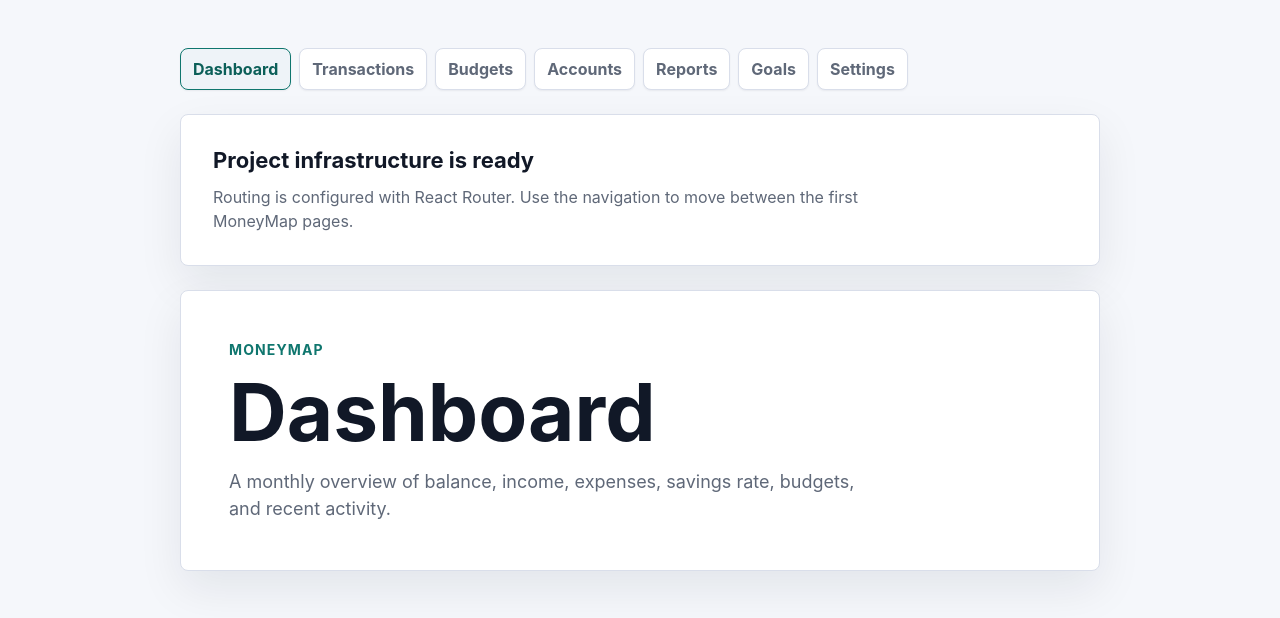
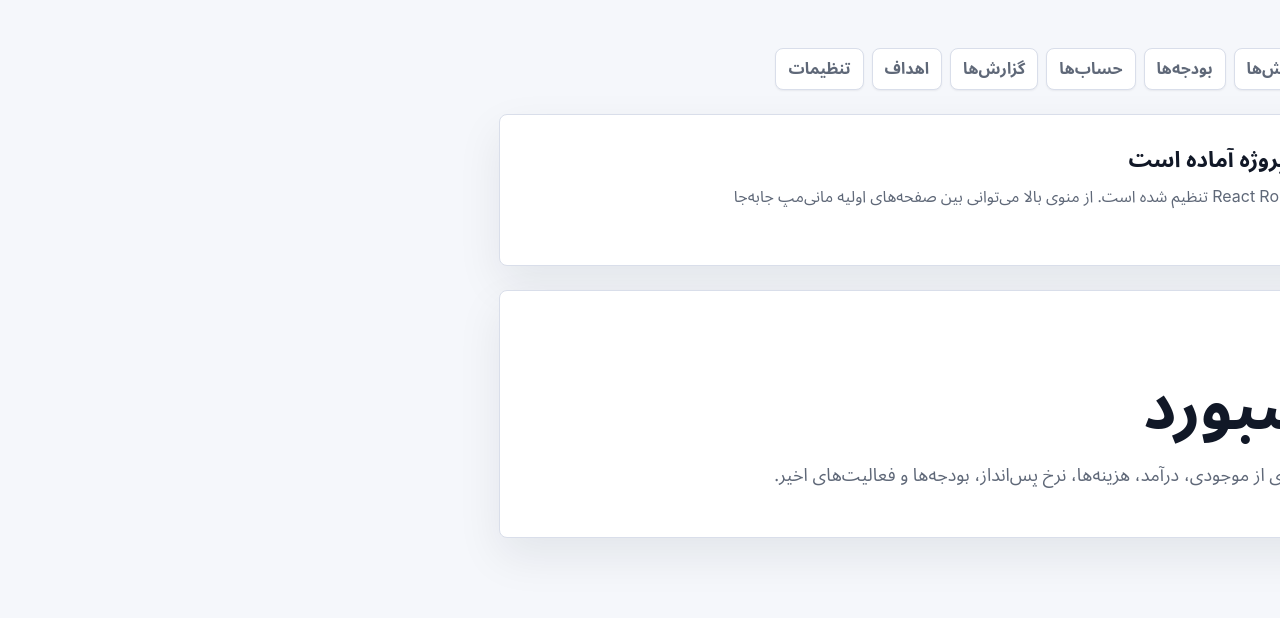
Before and after one commit to elahe-fakour/money-map, a React (Vite) app: page / in a window 1280 px wide. Shown: the top 618 px of the page. Built offline with nearby package versions, Linux system fonts and the light colour scheme.

Commit message:
feat: localize initial UI to Persian

```diff
--- a/index.html
+++ b/index.html
@@ -1,13 +1,13 @@
 <!doctype html>
-<html lang="en">
+<html lang="fa" dir="rtl">
   <head>
     <meta charset="UTF-8" />
     <meta name="viewport" content="width=device-width, initial-scale=1.0" />
     <meta
       name="description"
-      content="MoneyMap is a personal finance dashboard built with React and TypeScript."
+      content="مانی‌مپ یک داشبورد مدیریت مالی شخصی است که با React و TypeScript ساخته می‌شود."
     />
-    <title>MoneyMap</title>
+    <title>مانی‌مپ</title>
   </head>
   <body>
     <div id="root"></div>
--- a/src/App.css
+++ b/src/App.css
@@ -12,6 +12,7 @@
   display: flex;
   flex-wrap: wrap;
   gap: var(--space-2);
+  justify-content: flex-start;
 }
 
 .nav-link,
@@ -63,8 +64,6 @@
   color: var(--color-primary);
   font-size: 0.875rem;
   font-weight: 700;
-  letter-spacing: 0.08em;
-  text-transform: uppercase;
 }
 
 .intro-copy {
--- a/src/App.tsx
+++ b/src/App.tsx
@@ -2,19 +2,19 @@ import { NavLink, Outlet } from 'react-router-dom'
 import './App.css'
 
 const navigationItems = [
-  { to: '/', label: 'Dashboard', end: true },
-  { to: '/transactions', label: 'Transactions' },
-  { to: '/budgets', label: 'Budgets' },
-  { to: '/accounts', label: 'Accounts' },
-  { to: '/reports', label: 'Reports' },
-  { to: '/goals', label: 'Goals' },
-  { to: '/settings', label: 'Settings' },
+  { to: '/', label: 'داشبورد', end: true },
+  { to: '/transactions', label: 'تراکنش‌ها' },
+  { to: '/budgets', label: 'بودجه‌ها' },
+  { to: '/accounts', label: 'حساب‌ها' },
+  { to: '/reports', label: 'گزارش‌ها' },
+  { to: '/goals', label: 'اهداف' },
+  { to: '/settings', label: 'تنظیمات' },
 ]
 
 function App() {
   return (
     <main className="app-shell">
-      <nav className="top-nav" aria-label="Primary navigation">
+      <nav className="top-nav" aria-label="ناوبری اصلی">
         {navigationItems.map((item) => (
           <NavLink
             className={({ isActive }) =>
@@ -30,10 +30,10 @@ function App() {
       </nav>
 
       <section className="status-panel" aria-labelledby="status-title">
-        <h2 id="status-title">Project infrastructure is ready</h2>
+        <h2 id="status-title">مسیریابی پروژه آماده است</h2>
         <p>
-          Routing is configured with React Router. Use the navigation to move
-          between the first MoneyMap pages.
+          مسیریابی با React Router تنظیم شده است. از منوی بالا می‌توانی بین
+          صفحه‌های اولیه مانی‌مپ جابه‌جا شوی.
         </p>
       </section>
 
--- a/src/features/accounts/AccountsPage.tsx
+++ b/src/features/accounts/AccountsPage.tsx
@@ -3,9 +3,9 @@ import { PagePlaceholder } from '../shared/PagePlaceholder'
 export function AccountsPage() {
   return (
     <PagePlaceholder
-      title="Accounts"
-      eyebrow="Manage balances"
-      description="View cash, checking, credit card, and savings account balances in one place."
+      title="حساب‌ها"
+      eyebrow="مدیریت موجودی‌ها"
+      description="موجودی نقدی، کارت بانکی، کارت اعتباری و حساب پس‌انداز را در یک صفحه ببین."
     />
   )
 }
--- a/src/features/budgets/BudgetsPage.tsx
+++ b/src/features/budgets/BudgetsPage.tsx
@@ -3,9 +3,9 @@ import { PagePlaceholder } from '../shared/PagePlaceholder'
 export function BudgetsPage() {
   return (
     <PagePlaceholder
-      title="Budgets"
-      eyebrow="Plan monthly spending"
-      description="Compare category limits with actual spending and highlight warning or over-budget states."
+      title="بودجه‌ها"
+      eyebrow="برنامه‌ریزی هزینه‌های ماهانه"
+      description="حد هزینه هر دسته را با خرج واقعی مقایسه کن و وضعیت‌های هشدار یا عبور از بودجه را ببین."
     />
   )
 }
--- a/src/features/dashboard/DashboardPage.tsx
+++ b/src/features/dashboard/DashboardPage.tsx
@@ -3,9 +3,9 @@ import { PagePlaceholder } from '../shared/PagePlaceholder'
 export function DashboardPage() {
   return (
     <PagePlaceholder
-      title="Dashboard"
-      eyebrow="MoneyMap"
-      description="A monthly overview of balance, income, expenses, savings rate, budgets, and recent activity."
+      title="داشبورد"
+      eyebrow="مانی‌مپ"
+      description="نمای ماهانه‌ای از موجودی، درآمد، هزینه‌ها، نرخ پس‌انداز، بودجه‌ها و فعالیت‌های اخیر."
     />
   )
 }
--- a/src/features/goals/GoalsPage.tsx
+++ b/src/features/goals/GoalsPage.tsx
@@ -3,9 +3,9 @@ import { PagePlaceholder } from '../shared/PagePlaceholder'
 export function GoalsPage() {
   return (
     <PagePlaceholder
-      title="Savings Goals"
-      eyebrow="Build progress"
-      description="Track target amounts, deadlines, and contributions toward future savings goals."
+      title="اهداف پس‌انداز"
+      eyebrow="ساختن پیشرفت مالی"
+      description="مبلغ هدف، مهلت زمانی و واریزی‌های مربوط به اهداف پس‌انداز آینده را دنبال کن."
     />
   )
 }
--- a/src/features/not-found/NotFoundPage.tsx
+++ b/src/features/not-found/NotFoundPage.tsx
@@ -4,12 +4,12 @@ export function NotFoundPage() {
   return (
     <section className="intro-panel" aria-labelledby="page-title">
       <p className="eyebrow">404</p>
-      <h1 id="page-title">Page not found</h1>
+      <h1 id="page-title">صفحه پیدا نشد</h1>
       <p className="intro-copy">
-        This route does not exist yet. Go back to the dashboard to continue.
+        این مسیر هنوز وجود ندارد. برای ادامه به داشبورد برگرد.
       </p>
       <Link className="text-link" to="/">
-        Back to dashboard
+        بازگشت به داشبورد
       </Link>
     </section>
   )
--- a/src/features/reports/ReportsPage.tsx
+++ b/src/features/reports/ReportsPage.tsx
@@ -3,9 +3,9 @@ import { PagePlaceholder } from '../shared/PagePlaceholder'
 export function ReportsPage() {
   return (
     <PagePlaceholder
-      title="Reports"
-      eyebrow="Understand trends"
-      description="Review income, expenses, category breakdowns, and month-over-month changes."
+      title="گزارش‌ها"
+      eyebrow="درک روندهای مالی"
+      description="درآمد، هزینه‌ها، سهم هر دسته و تغییرات ماه‌به‌ماه را بررسی کن."
     />
   )
 }
--- a/src/features/settings/SettingsPage.tsx
+++ b/src/features/settings/SettingsPage.tsx
@@ -3,9 +3,9 @@ import { PagePlaceholder } from '../shared/PagePlaceholder'
 export function SettingsPage() {
   return (
     <PagePlaceholder
-      title="Settings"
-      eyebrow="Personalize MoneyMap"
-      description="Prepare app preferences such as currency, theme, and future import or export options."
+      title="تنظیمات"
+      eyebrow="شخصی‌سازی مانی‌مپ"
+      description="تنظیمات برنامه مثل واحد پول، زبان، ظاهر و گزینه‌های آینده برای ورود یا خروجی گرفتن داده را آماده کن."
     />
   )
 }
--- a/src/features/transactions/TransactionsPage.tsx
+++ b/src/features/transactions/TransactionsPage.tsx
@@ -3,9 +3,9 @@ import { PagePlaceholder } from '../shared/PagePlaceholder'
 export function TransactionsPage() {
   return (
     <PagePlaceholder
-      title="Transactions"
-      eyebrow="Track money movement"
-      description="Add, review, search, filter, and sort income, expenses, and transfers."
+      title="تراکنش‌ها"
+      eyebrow="پیگیری جریان پول"
+      description="درآمدها، هزینه‌ها و انتقال‌ها را اضافه، بررسی، جست‌وجو، فیلتر و مرتب کن."
     />
   )
 }
--- a/src/index.css
+++ b/src/index.css
@@ -12,8 +12,8 @@
   --color-danger: #b42318;
 
   --font-sans:
-    Inter, ui-sans-serif, system-ui, -apple-system, BlinkMacSystemFont, 'Segoe UI',
-    sans-serif;
+    Vazirmatn, IRANSans, 'Noto Sans Arabic', Inter, ui-sans-serif, system-ui,
+    -apple-system, BlinkMacSystemFont, 'Segoe UI', sans-serif;
 
   --space-1: 4px;
   --space-2: 8px;
@@ -73,6 +73,7 @@ body {
   margin: 0;
   min-width: 320px;
   background: var(--color-background);
+  text-align: start;
 }
 
 * {
@@ -98,8 +99,8 @@ a {
 h1 {
   margin: 0 0 var(--space-4);
   color: var(--color-text);
-  font-size: 5rem;
-  line-height: 1;
+  font-size: 4rem;
+  line-height: 1.15;
 }
 
 h2 {
```
